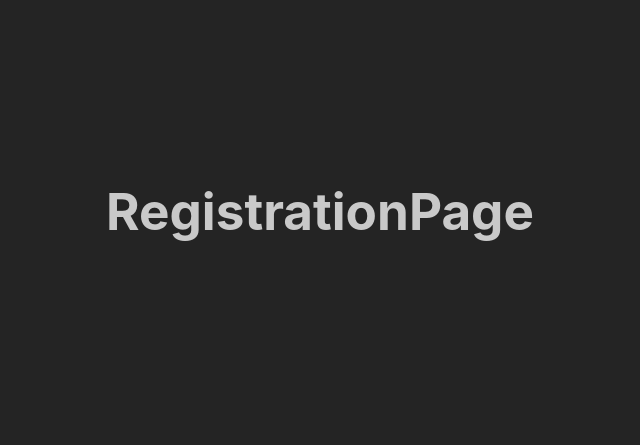
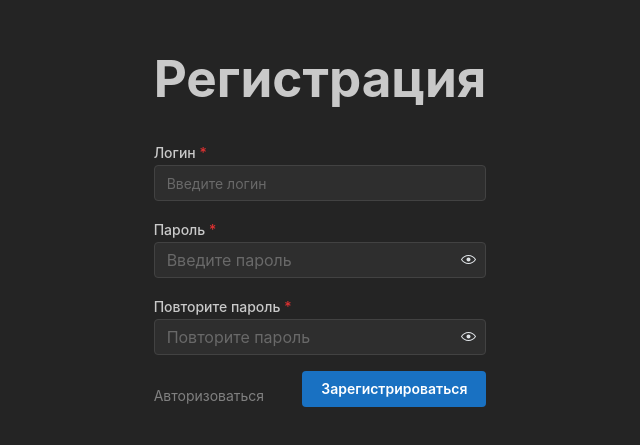
Before and after one commit to SuvStreet/Notes_Result.University, a React (Vite) app: page /auth/register in a window 1280 px wide. Shown: the part 189-634 px from the top of the page, without its empty margins (320-960 px from the left). Built offline with nearby package versions, Linux system fonts and the light colour scheme.

Commit message:
feat(dev): Добавить форму регистрации.

```diff
--- a/src/features/auth/ui/RegistrationForm.tsx
+++ b/src/features/auth/ui/RegistrationForm.tsx
@@ -1,7 +1,43 @@
+import {
+  Anchor,
+  Button,
+  Flex,
+  Group,
+  PasswordInput,
+  TextInput,
+} from '@mantine/core'
+import { routePaths } from '@shared/config/routePaths'
+import { Link } from 'react-router'
+
 export const RegistrationForm = () => {
   return (
-    <div>
-      <h1>Registration Form</h1>
-    </div>
+    <form onSubmit={(e) => e.preventDefault()}>
+      <Flex direction="column" gap="md">
+        <TextInput
+          label="Логин"
+          placeholder="Введите логин"
+          withAsterisk
+          required
+        />
+        <PasswordInput
+          label="Пароль"
+          placeholder="Введите пароль"
+          withAsterisk
+          required
+        />
+        <PasswordInput
+          label="Повторите пароль"
+          placeholder="Повторите пароль"
+          withAsterisk
+          required
+        />
+      </Flex>
+      <Group justify="space-between" mt="md" align="end">
+        <Anchor component={Link} to={routePaths.auth} size="sm" c="grey">
+          Авторизоваться
+        </Anchor>
+        <Button type="submit">Зарегистрироваться</Button>
+      </Group>
+    </form>
   )
 }
--- a/src/pages/auth/ui/RegistrationPage.tsx
+++ b/src/pages/auth/ui/RegistrationPage.tsx
@@ -1,7 +1,10 @@
+import { RegistrationForm } from '@features/auth'
+
 export const RegistrationPage = () => {
   return (
     <div>
-      <h1>RegistrationPage</h1>
+      <h1>Регистрация</h1>
+      <RegistrationForm />
     </div>
   )
 }
```
